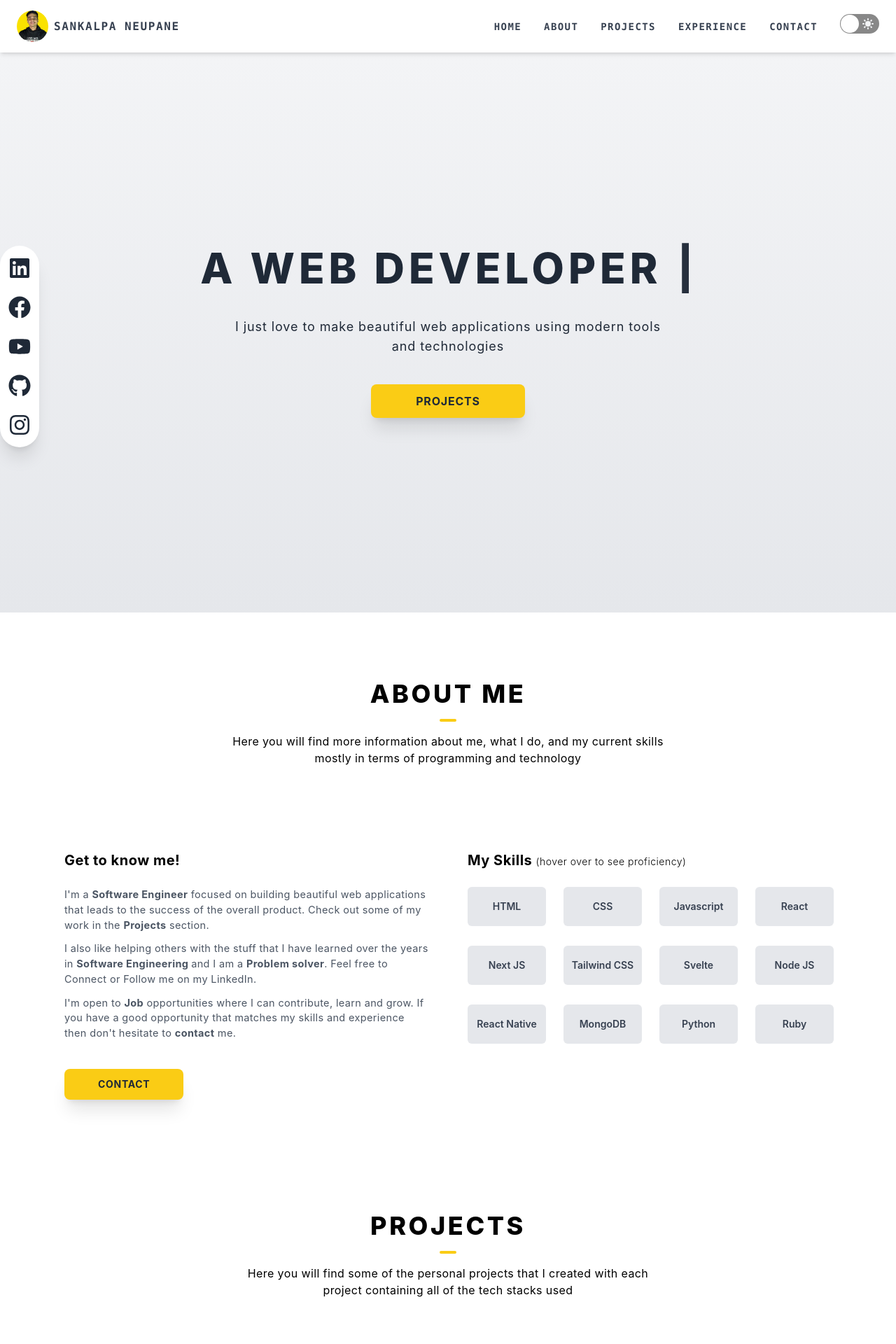
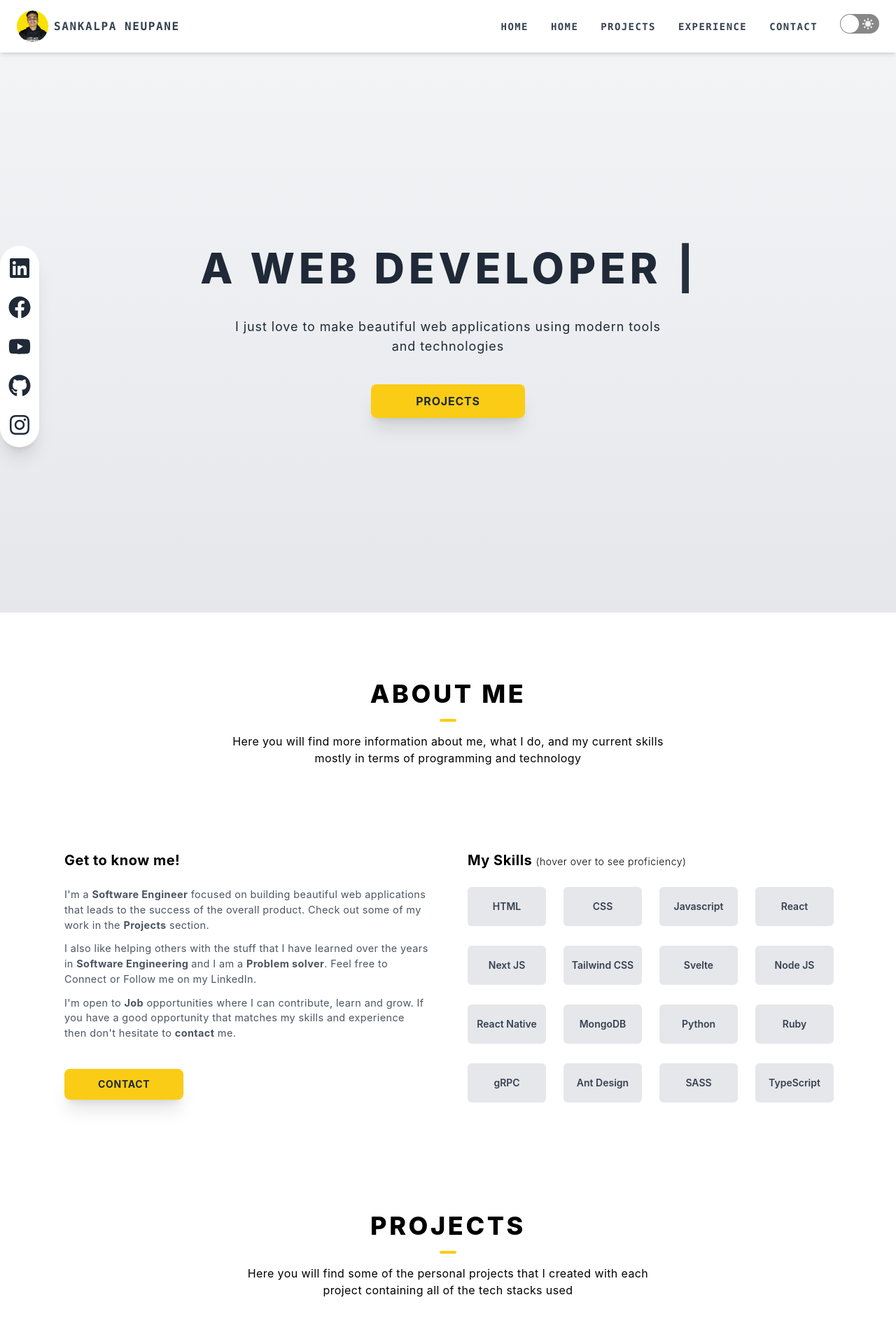
Before and after one commit to mukeshadhikari118/myportfolio, a Next.js app: page / in a window 1280 px wide. Shown: the top 1920 px of the page at 70% size. Built offline with nearby package versions, Linux system fonts and the light colour scheme; no server answers.

Commit message:
feat: seo

```diff
--- a/components/About.js
+++ b/components/About.js
@@ -1,7 +1,6 @@
 import axios from "axios";
 import React, { useEffect, useState } from "react";
 import PageIntro from "./PageIntro";
-import { Link as Link2 } from "react-scroll";
 import { useSelector } from "react-redux";
 
 function About() {
@@ -35,7 +34,7 @@ function About() {
                 I&apos;m a <span className="font-bold">Software Engineer</span>{" "}
                 focused on building beautiful web applications that leads to the
                 success of the overall product. Check out some of my work in the{" "}
-                <Link2 to="projects" smooth={true}  offset={-120}  className="font-bold cursor-pointer hover:text-yellow-400">Projects</Link2> section.
+                <a to="projects" href='#projects' className="font-bold cursor-pointer hover:text-yellow-400">Projects</a> section.
               </p>
               <p className="selection:bg-yellow-400 ">
                 I also like helping others with the stuff that I have
@@ -51,12 +50,11 @@ function About() {
                 me.
               </p>
             </div>
-            <Link2 to="contact" smooth={true} offset={-20}>
-              {" "}
+            <a href='#contact'>
               <button className=" select-none bg-yellow-400 hover:-translate-y-1 shadow-xl tracking-wider text-sm uppercase font-bold text-gray-800 py-3 px-12 transition-all duration-500 rounded-lg my-10">
                 contact
               </button>
-            </Link2>
+            </a>
           </section>
 
           <section className="md:w-1/2  px-2 py-2">
@@ -71,7 +69,7 @@ function About() {
                           mode ? "bg-gray-800 text-white " : "bg-gray-200  text-gray-700"
                       }  h-14  w-28 text-center rounded-md text-sm flex items-center justify-center  selection:bg-yellow-400 cursor-pointer relative group transition-all duration-300 ease-in-out   `}
                   >
-                    <p className="group-hover:opacity-0">{skill.title}</p>
+                    <h1 className="group-hover:opacity-0">{skill.title}</h1>
 
                     <div className="absolute top-[17px]">
                       <p className="text-yellow-500 opacity-0 group-hover:opacity-100 font-bold">{skill.percent}%</p>
--- a/components/Contact.js
+++ b/components/Contact.js
@@ -73,6 +73,8 @@ function Contact() {
             </label>
             <input
                 value={name}
+                name='name'
+                id='name'
                 onChange={e=>setName(e.target.value)}
                 className={` ${
                     mode ? "bg-gray-800 border-none" : "bg-gray-100"
@@ -91,6 +93,8 @@ function Contact() {
               Email
             </label>
             <input
+                name='email'
+                id='email'
                 value={email}
                 onChange={e=>setEmail(e.target.value)}
                 className={` ${
--- a/components/Experience.jsx
+++ b/components/Experience.jsx
@@ -1,7 +1,5 @@
 import React from 'react';
-import { VerticalTimeline, VerticalTimelineElement }  from 'react-vertical-timeline-component';
 import 'react-vertical-timeline-component/style.min.css';
-import {StarIcon} from "@heroicons/react/solid";
 import PageIntro from "./PageIntro";
 import {useSelector} from "react-redux";
 
@@ -44,7 +42,7 @@ function Experience(props) {
             </svg>
         </span>
                             <div className='flex items-center space-x-3'>
-                                <p className='font-semibold'>{item.title}</p>
+                                <h3 className='font-semibold'>{item.title}</h3>
                                 {item?.current && (
                                     <span
                                         className="animate-pulse text-white text-sm font-medium me-2 px-2.5 py-0.5 rounded bg-blue-900">Current
--- a/components/Footer.js
+++ b/components/Footer.js
@@ -60,7 +60,7 @@ function Footer() {
             Sankalpa neupane
           </h1>
           <p className="text-[13px]  md:w-[65%] selection:bg-yellow-400">
-          A software engineer with experience in MERN stack, ruby, python and many more
+          A software engineer with experience in MERN stack, React, Next JS, Ruby, Python and many more
           </p>
           <a href='/sankalpa-resume.pdf' download><button className="bg-yellow-400  select-none text-[10px] hover:-translate-y-1 shadow-xl tracking-wider uppercase font-extrabold text-gray-800 py-3 mt-5 px-10 transition-all duration-500 rounded-lg">
          Download cv
--- a/components/Introduction.js
+++ b/components/Introduction.js
@@ -5,7 +5,6 @@ import { FaYoutube } from "react-icons/fa";
 import { FaInstagram } from "react-icons/fa";
 import { FaGithub } from "react-icons/fa";
 import { useSelector } from "react-redux";
-import { Link as Link2 } from "react-scroll";
 import { useTypewriter, Cursor} from 'react-simple-typewriter'
 
 function Introduction() {
@@ -33,11 +32,11 @@ function Introduction() {
         {" "}
         I just love to make beautiful web applications using modern tools and technologies
       </p>
-      <Link2 to="projects" smooth={true} offset={-120}>
+      <a href="#projects">
         <button className="bg-yellow-400 select-none hover:-translate-y-1 shadow-xl tracking-wider uppercase font-bold text-gray-800 py-3 px-16 transition-all duration-500 rounded-lg">
           projects
         </button>
-      </Link2>
+      </a>
       <section
         className={`absolute left-0 ${
           mode ? "bg-black" : "bg-white "
--- a/components/Navbar.js
+++ b/components/Navbar.js
@@ -2,7 +2,6 @@ import Image from "next/image";
 import React, { useState } from "react";
 import { MenuIcon, XIcon } from "@heroicons/react/outline";
 import { SunIcon, MoonIcon } from "@heroicons/react/solid";
-import { Link as Link2 } from "react-scroll";
 import Switch from "react-switch";
 import { useDispatch, useSelector } from "react-redux";
 import { changeTheme } from "../redux/themeSlice";
@@ -25,7 +24,7 @@ function Navbar() {
           mode ? "bg-black text-white" : "bg-white text-gray-700"
         } shadow-md flex items-center justify-between px-4 md:px-6`}
       >
-        <Link2 to="home" smooth={true} offset={-100}>
+        <a href='#home'>
           <div
             onClick={() => setmobileView(false)}
             className="flex items-center uppercase space-x-2 "
@@ -42,49 +41,39 @@ function Navbar() {
               Sankalpa Neupane
             </h1>
           </div>
-        </Link2>
+        </a>
 
         <div className="md:flex items-center hidden font-extrabold font-mono text-sm  tracking-widest space-x-8 uppercase">
-          <Link2
-            to="home"
-            smooth={true}
-            offset={-150}
+          <a
+            href='#home'
             className="cursor-pointer hover:text-yellow-400 transition-all duration-300"
           >
-            Home
-          </Link2>
-          <Link2
-            to="about"
-            smooth={true}
-            offset={-140}
+            <span>Home</span>
+          </a>
+          <a
+              href='#about'
             className="cursor-pointer hover:text-yellow-400 transition-all duration-300"
           >
-            About
-          </Link2>
-          <Link2
-            to="projects"
-            smooth={true}
-            offset={-120}
+           <span>Home</span>
+          </a>
+          <a
+              href='#projects'
             className="cursor-pointer hover:text-yellow-400 transition-all duration-300"
           >
-            Projects
-          </Link2>
-            <Link2
-                to="experience"
-                smooth={true}
-                offset={-120}
+           <span> Projects</span>
+          </a>
+            <a
+                href='#experience'
                 className="cursor-pointer hover:text-yellow-400 transition-all duration-300"
             >
-                Experience
-            </Link2>
-          <Link2
-            to="contact"
-            smooth={true}
-            offset={-20}
+                <span>Experience</span>
+            </a>
+          <a
+              href='#contact'
             className="cursor-pointer hover:text-yellow-400 transition-all duration-300"
           >
-            Contact
-          </Link2>
+            <span>Contact</span>
+          </a>
 
           <Switch
             className="mb-2"
@@ -113,61 +102,45 @@ function Navbar() {
 
         {mobileView && (
           <section
-            className={`w-full absolute top-[75px] right-1 md:hidden text-right uppercase text-sm  font-bold tracking-widest  shadow-xl z-50 h-auto transition-all duration-500 flex flex-col  space-y-4 ${
+            className={`w-full absolute top-[75px] right-1 md:hidden text-right uppercase text-sm p-2  font-bold tracking-widest  shadow-xl z-50 h-auto flex flex-col  space-y-4 ${
               mode
                 ? "bg-black shadow-white/20 text-white "
                 : "bg-white text-gray-700"
             }`}
           >
-            <Link2
-              onClick={() => setmobileView(false)}
-              to="home"
-              smooth={true}
-              offset={-100}
-              className="nav_links"
+            <a
+                href='#home'
+                className="cursor-pointer hover:text-yellow-400 transition-all duration-300"
             >
-              Home
-            </Link2>
-            <Link2
-              onClick={() => setmobileView(false)}
-              to="about"
-              smooth={true}
-              offset={-110}
-              className="nav_links"
+             <span> Home</span>
+            </a>
+            <a
+                href='#about'
+                className="cursor-pointer hover:text-yellow-400 transition-all duration-300"
             >
-              About
-            </Link2>
-            <Link2
-              onClick={() => setmobileView(false)}
-              to="projects"
-              smooth={true}
-              offset={-110}
-              className="nav_links"
+             <span> About</span>
+            </a>
+            <a
+                href='#projects'
+                className="cursor-pointer hover:text-yellow-400 transition-all duration-300"
             >
-
-              Projects
-            </Link2>
-            <Link2
-                onClick={() => setmobileView(false)}
-                to="experience"
-                smooth={true}
-                offset={-110}
-                className="nav_links"
+            <span>  Projects</span>
+            </a>
+            <a
+                href='#experience'
+                className="cursor-pointer hover:text-yellow-400 transition-all duration-300"
             >
-
-              Experience
-            </Link2>
-            <Link2
-              onClick={() => setmobileView(false)}
-              to="contact"
-              smooth={true}
-              offset={0}
-              className="nav_links"
+             <span> Experience</span>
+            </a>
+            <a
+                href='#contact'
+                className="cursor-pointer hover:text-yellow-400 transition-all duration-300"
             >
-              Contact
-            </Link2>
+              <span>Contact</span>
+            </a>
+           <div className='flex items-center justify-end pr-2'>
              <Switch
-              className="pb-4 ml-[335px]"
+                 className="pb-4"
                  onColor="#facc15"
                  checkedIcon={
                    <MoonIcon className="h-5 w-6 text-center absolute top-0.5 left-[5px] text-gray-600" />
@@ -178,6 +151,7 @@ function Navbar() {
                  onChange={handleChange}
                  checked={checked}
              />
+           </div>
           </section>
         )}
       </main>
--- a/package.json
+++ b/package.json
@@ -13,7 +13,6 @@
     "@heroicons/react": "^1.0.6",
     "@reduxjs/toolkit": "^1.8.3",
     "axios": "^0.27.2",
-    "framer-motion": "^7.3.6",
     "mongoose": "^6.4.6",
     "next": "12.2.2",
     "react": "18.2.0",
@@ -21,10 +20,8 @@
     "react-hot-toast": "^2.3.0",
     "react-icons": "^4.4.0",
     "react-redux": "^8.0.2",
-    "react-scroll": "^1.8.7",
     "react-simple-typewriter": "^4.0.2",
     "react-switch": "^7.0.0",
-    "react-vertical-timeline-component": "^3.6.0",
     "tailwind-scrollbar-hide": "^1.1.7"
   },
   "devDependencies": {
--- a/pages/api/skills.js
+++ b/pages/api/skills.js
@@ -60,5 +60,25 @@ export default function handler(req, res) {
         title: "Ruby",
         percent: 50
       },
+    {
+      id: 12,
+      title: "gRPC",
+      percent: 60
+    },
+    {
+      id: 13,
+      title: "Ant Design",
+      percent: 80
+    },
+    {
+      id: 14,
+      title: "SASS",
+      percent: 60
+    },
+    {
+      id: 15,
+      title: "TypeScript",
+      percent: 70
+    },
   ]);
 }
--- a/pages/index.js
+++ b/pages/index.js
@@ -12,15 +12,15 @@ import { useSelector } from "react-redux";
 
 export default function Home() {
   const mode = useSelector((state) => state.theme?.theme);
-
   return (
-    <div className={`${mode ? "bg-gray-900 text-white" : "bg-white"} snap-y`}>
-        <meta name='Sankalpa Neupane Portfolio' content='Discover the creative journey of Sankalpa Neupane through a captivating portfolio. From imaginative web designs to intricate software projects, delve into the fusion of artistry and technology. With a commitment to excellence and a passion for innovation, explore how Sankalpa Neupane brings ideas to life, leaving a lasting impact in the world of design and technology.'></meta>
+    <main className={`${mode ? "bg-gray-900 text-white" : "bg-white"} snap-y`}>
       <Head>
         <title>Sankalpa Neupane</title>
+          <meta name='Sankalpa Neupane'
+                content='Discover the creative journey of Sankalpa Neupane through a captivating portfolio. From imaginative web designs to intricate software projects, delve into the fusion of artistry and technology. With a commitment to excellence and a passion for innovation, explore how Sankalpa Neupane brings ideas to life, leaving a lasting impact in the world of design and technology.'>
+          </meta>
       </Head>
       <Navbar />
-
       <Introduction />
      <About/>
       <Projects />
@@ -31,6 +31,6 @@ export default function Home() {
         src="//code.tidio.co/dvp9qw1ryzdx86e6ytqmus8xexakp8ak.js"
         async
       ></script>
-    </div>
+    </main>
   );
 }
--- a/styles/globals.css
+++ b/styles/globals.css
@@ -1,9 +1,9 @@
 html,
 body {
-  padding: 0;
-  margin: 0;
   font-family: -apple-system, BlinkMacSystemFont, Segoe UI, Roboto, Oxygen,
     Ubuntu, Cantarell, Fira Sans, Droid Sans, Helvetica Neue, sans-serif;
+
+  scroll-behavior: smooth;
 }
 
 a {
@@ -12,13 +12,10 @@ a {
 }
 
 * {
+  padding: 0;
+  margin: 0;
   box-sizing: border-box;
 }
-
-.vertical-timeline-element-content{
-  padding: 0 !important;
-}
-
 
 @tailwind base;
 @tailwind components;
```
Also changed, not shown: components/ProjectCard.js (+4 -4 lines). Lines whose indentation alone changed are shown as unchanged.
